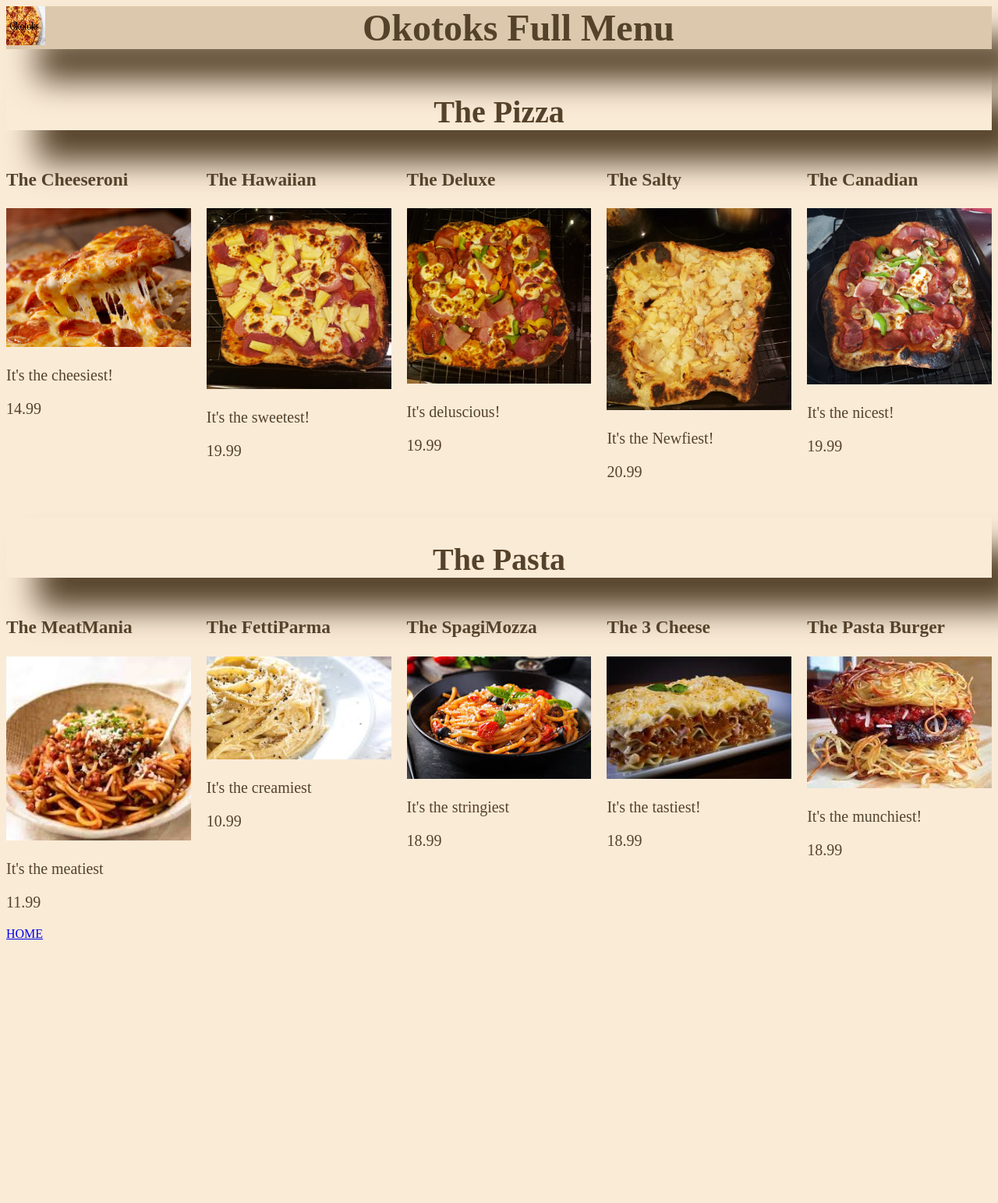
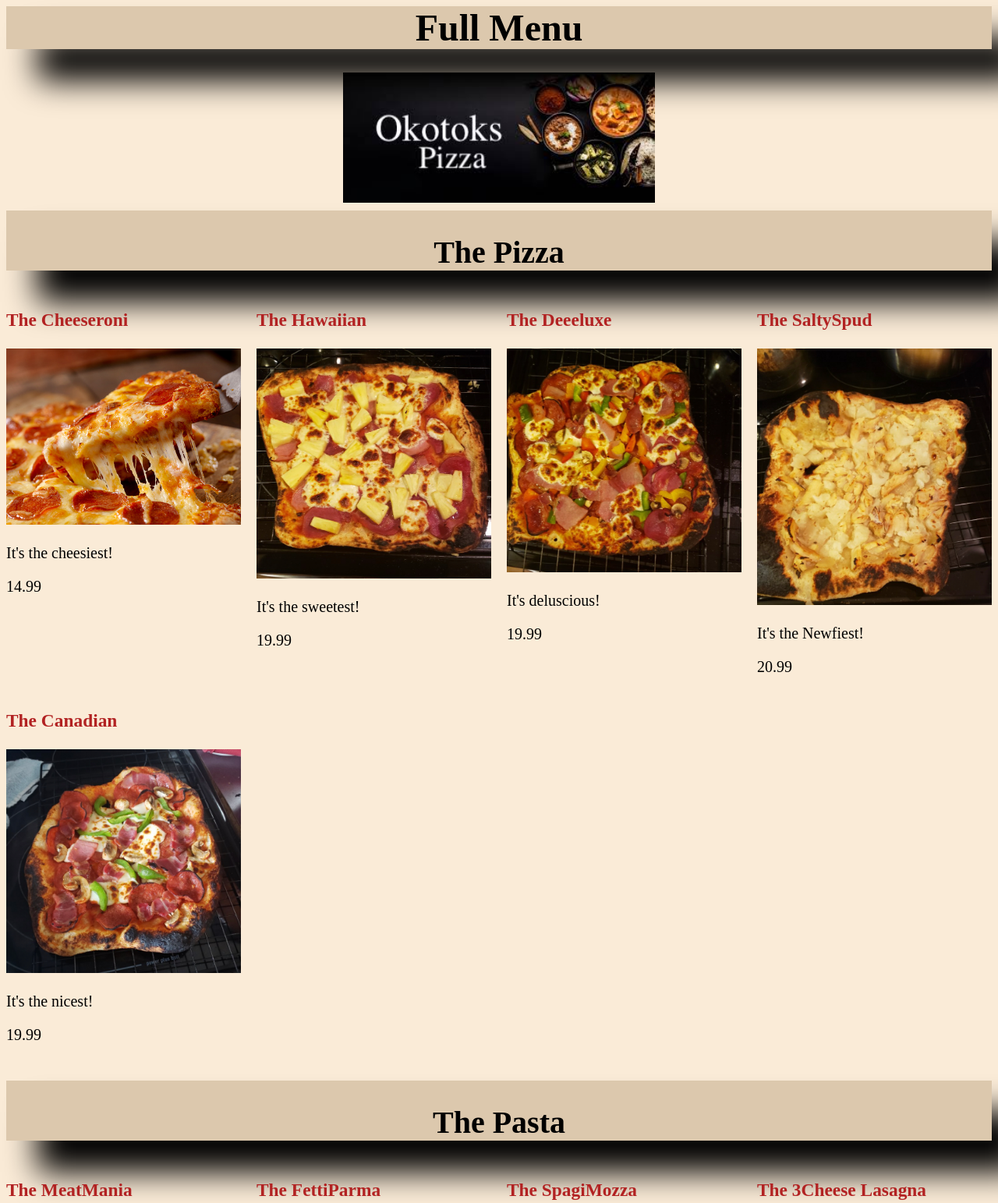
Before and after one commit to dawnoftunes/OkotoksPizza2, a plain HTML site: page menu.html in a window 1280 px wide. Shown: the top 1543 px of the page at 78% size. Before the commit the page ends 1215 px from the top, so only its background shows below. Drawn offline with Linux system fonts and the light colour scheme.

Commit message:
added responsive media queries to style

```diff
--- a/menu.html
+++ b/menu.html
@@ -12,12 +12,18 @@
 </head>
 <body>
     <div id="head_of">
-        <img src="okotoks.jpg" id="logo" alt="cheesy pepperoni pizza logo">
-        <header><strong><b>Okotoks Full Menu</b></strong></header>
+        <header><strong><b>Full Menu</b></strong></header>
+
+    </div>
+    <div id="logo2">
+        <img src="logo2.jpeg" alt="a black logo with white lettering and food images">
+
+
 
     </div>
     <div>
         <h1 class="foodtypes">The Pizza</h1>
+
     </div>
     <section id="menu_container">
         <article>
@@ -33,13 +39,13 @@
             <p>19.99</p>
         </article>
         <article>
-            <h1>The Deluxe</h1>
+            <h1>The Deeeluxe</h1>
             <img src="deluxe.jpg" alt="an artisan pizza with veg ans meat">
             <p>It's  deluscious!</p>
             <p>19.99</p>
         </article>
         <article>
-            <h1>The Salty</h1>
+            <h1>The SaltySpud</h1>
             <img src="saltfishpizza.jpg" alt="a artisan pizza with salt fish and potatoes">
             <p>It's the Newfiest!</p>
             <p>20.99</p>
@@ -73,19 +79,19 @@
             <h1>The SpagiMozza</h1>
             <img src="rosepasta.jpeg" alt="a rose chicken pasta with olives, tomato and mozzarella ">
             <p>It's the stringiest</p>
-            <p>18.99</p>
+            <p>11.99</p>
         </article>
         <article>
-            <h1>The 3 Cheese</h1>
+            <h1>The 3Cheese Lasagna</h1>
             <img src="lasagna.jpeg" alt="a beautifully layered lasagna with three cheeses">
             <p>It's the tastiest!</p>
-            <p>18.99</p>
+            <p>12.99</p>
         </article>
         <article>
-            <h1>The Pasta Burger</h1>
+            <h1>The PastaBurger</h1>
             <img src="hi.jpeg" alt="a hamburger with bun shaped spaghetti">
             <p>It's the munchiest!</p>
-            <p>18.99</p>
+            <p>12.99</p>
         </article>
 
     </section>
--- a/menustyle.css
+++ b/menustyle.css
@@ -1,7 +1,6 @@
 #menu_container {
     display: grid;
-    grid-auto-flow: column;
-    grid-template-columns: 1fr 1fr 1fr 1fr 1fr;
+    grid-template-columns: repeat(auto-fit, minmax(250px, 1fr));
     column-gap: 20px;
 
 }
@@ -12,14 +11,11 @@ img {
     display: grid;
     grid-auto-flow: column;
     box-shadow: 40px 40px 40px;
-    color: rgb(85, 66, 42);
-    background-color: rgb(220, 200, 173);
+    color: black;
+    background-color: rgb(220,200, 173);
+    text-align: center;
+}
 
-}
-#head_of>img {
-    width: 50px;
-    height: 50px;
-}
 header {
     text-justify: center;
     font-size: 3em;
@@ -31,22 +27,22 @@ html {
 .foodtypes {
 
     box-shadow: 40px 40px 40px;
-    color: rgb(85, 66, 42);
+    color: black;
     text-align: center;
     font-size: 2.5em;
     padding-top: 30px;
+    background-color: rgb(220, 200, 173);
 }
 #menu_container {
-    color: rgb(85, 66, 42);
+    color: black;
     font-size: 1.25em;
 
 }
 #pasta_container {
     display: grid;
-    grid-auto-flow: column;
-    grid-template-columns: 1fr 1fr 1fr 1fr 1fr ;
+    grid-template-columns: repeat(auto-fit, minmax(250px, 1fr));
     column-gap: 20px;
-    color: rgb(85, 66, 42);
+    color: black;
     font-size: 1.25em;
 
 }
@@ -54,3 +50,25 @@ section>img {
     width: 40px;
     height: 40px;
 }
+#logo2  {
+    width: 350px;
+    height: 150px;
+    display: block;
+    margin-left: auto;
+    margin-right: auto;
+    padding-top: 30px;
+}
+@media only screen and (min-width: 600px) {
+    #logo2{
+        width: 400px;}
+
+}
+
+
+
+
+@media only screen and (min-width: 1000px) {
+    h1{
+        color: firebrick;}
+
+}
--- a/style.css
+++ b/style.css
@@ -1,7 +1,7 @@
 html {
     margin: 2;
     padding: 1;
-    background: #faebd7;
+    background-color: #faebd7;
 
 }
 
@@ -9,6 +9,7 @@ html {
     display:block;
     margin-left: auto;
     margin-right: auto;
+    margin-bottom: 10px;
 
 }
 
@@ -25,7 +26,7 @@ h1 {
 }
 
 a {
-    margin: auto;
+    margin: 20px;
 
 }
 
@@ -53,7 +54,8 @@ a {
     display: block;
     width: 60%;
     padding: 10px;
-    margin: auto
+    margin: auto;
+    color: rgb(85, 66, 42);
 
 }
 
@@ -73,12 +75,13 @@ div>header {
     box-shadow: 40px 40px 40px;
     color: rgb(85, 66, 42);
     background-color: rgb(220, 200, 173);
+    margin: 30px;
 
 }
 
 section a {
 
-    color:blue;
+    color:rgb(85, 66, 42);
 
 
 }
@@ -96,6 +99,7 @@ footer :hover {
     box-shadow: 40px 40px 40px;
     color: rgb(109, 90, 65);
 
+
  }
 
  .zoom:hover {
@@ -110,6 +114,7 @@ footer :hover {
     color: rgb(85, 66, 42);
     background-color: rgb(220, 200, 173);
     line-height: 3;
+    margin: 30px;
 
 
  }
@@ -156,3 +161,26 @@ div>footer {
     grid-auto-flow: column;
 
 }
+.button {
+    transition: 8px;
+    background-color: rgb(220, 200, 173);
+    padding: 10px;
+}
+
+#contact {
+    display: grid; width: 100%;
+    grid-template-columns: repeat(auto-fit, minmax(250px 1fr));
+    row-gap: 10px;
+}
+#pages {
+    display: grid;
+    width: 100%;
+    grid-template-columns: repeat(auto-fit, minmax(250px 1fr));
+    row-gap: 10px;
+}
+#party {
+    display: grid;
+    width: 100%;
+    grid-template-columns: repeat(auto-fit, minmax(250px 1fr));
+    row-gap: 10px;
+}
```
Also changed, not shown: index.html (+16 -21 lines), logo2.jpeg (added), 1 other file.
